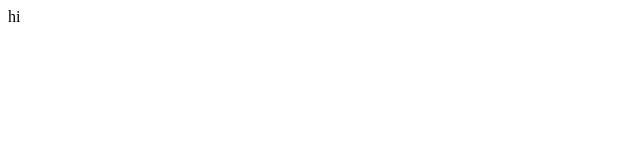
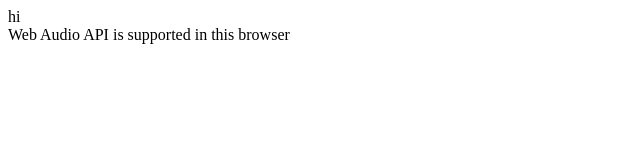
Before and after one commit to hachr/chat, a website: page index.html in a window 1280 px wide. Shown: the whole page, without its empty margins (0-640 px from the left). Drawn offline with Linux system fonts and the light colour scheme.

Commit message:
added test page.

```diff
--- a/index.html
+++ b/index.html
@@ -1,3 +1,19 @@
 <html>
-<body>hi</body>
+<script type="text/javascript">
+    var context;
+    window.addEventListener('load', init, false);
+    function init() {
+        try {
+            window.AudioContext = window.AudioContext || window.webkitAudioContext;
+            context = new AudioContext();
+            document.querySelector("#output").innerHTML = 'Web Audio API is supported in this browser';
+        }
+        catch (e) {
+            document.querySelector("#output").innerHTML = 'Web Audio API is not supported in this browser';
+        }
+    }
+</script>
+<body>hi
+<div id="output"></div>
+</body>
 </html>
```
